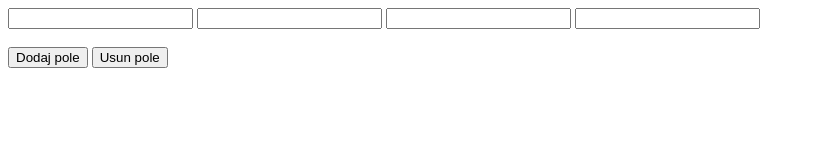
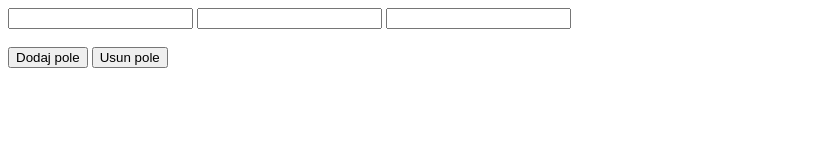
Before and after one commit to PWidla/wseiJs, a plain HTML site: page zaj1/lab1.html in a window 1280 px wide. Shown: the whole page, without its empty margins (0-815 px from the left). Drawn offline with Linux system fonts and the light colour scheme.

Commit message:
Update lab1.html

```diff
--- a/zaj1/lab1.html
+++ b/zaj1/lab1.html
@@ -10,7 +10,7 @@
         <input type="text" id="liczba1" class="liczba">
         <input type="text" id="liczba2" class="liczba">
         <input type="text" id="liczba3" class="liczba">
-        <input type="text" id="liczba4" class="liczba">
+        <!-- <input type="text" id="liczba4" class="liczba"> -->
     </div>
     <br>
     <!-- <button id="przelicz">Przelicz</button> -->
```
